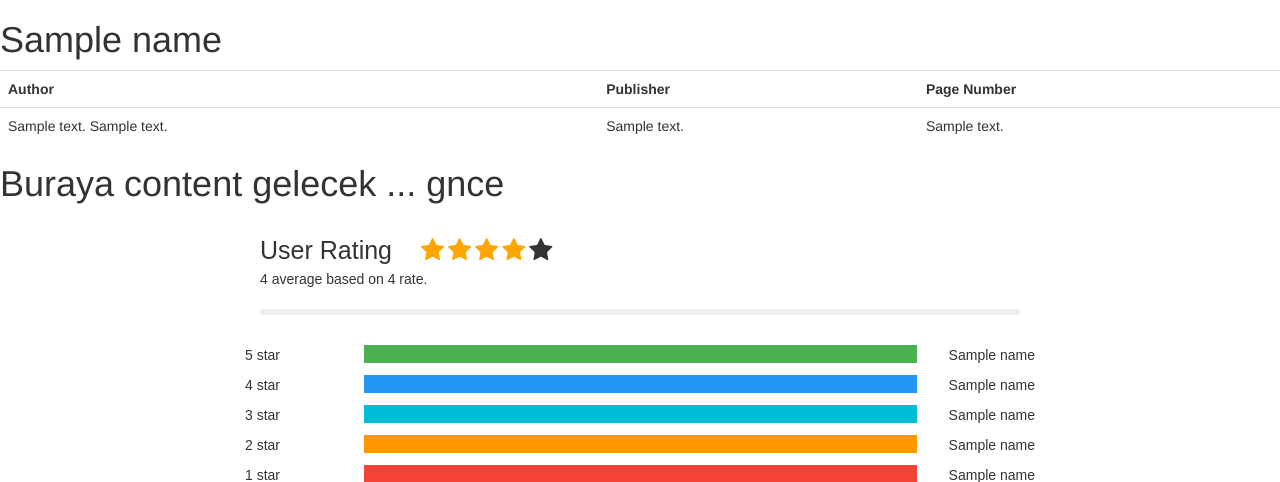
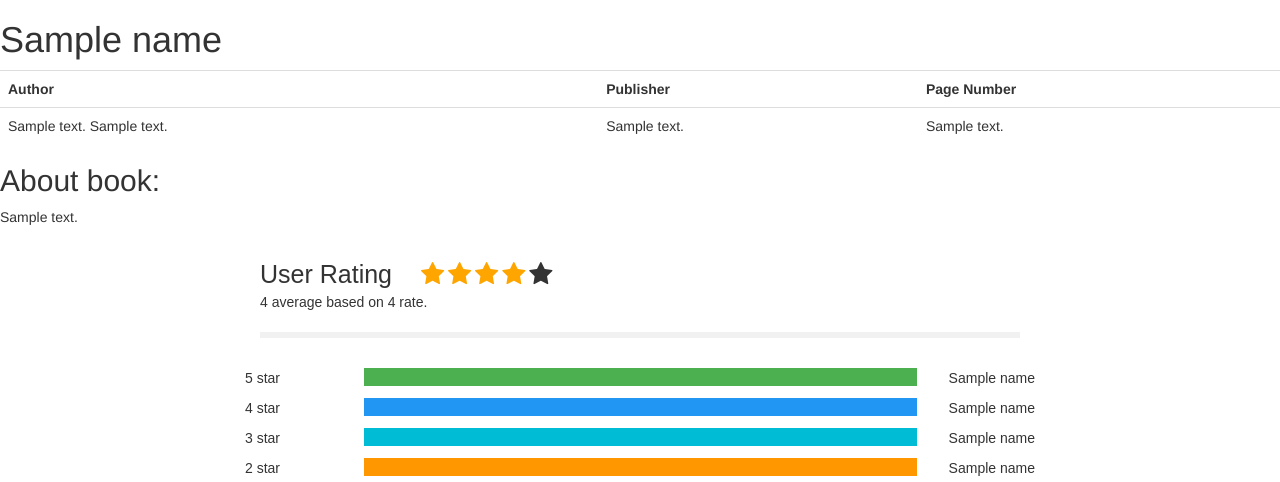
Before and after one commit to itucsdb1928/itucsdb1928_Old, a Flask app: template templates/detail.html in a window 1280 px wide. Shown: the part 52-534 px from the top of the page. Run offline with Flask 2, Linux system fonts and the light colour scheme; the template is opened without the code that fills it: most values are stand-ins (such as "Sample title", 1, 10 or a date in 2020); some libraries are stand-ins or nearby versions.

Commit message:
Update book content done.

```diff
--- a/app.py
+++ b/app.py
@@ -79,17 +79,23 @@ def detail_page():
     if(commentCheck == False):
         detailStat = -1
 
-    if(detailStat > 0):
-        if request.method == "POST":
+    if request.method == "POST":
+        print("-----Form--", request.form["btn"])
+        if request.form["btn"] == "ratingBtn" :
             userWiev = request.form
             today = today.strftime("%m/%d/%Y")
             print(userWiev)
             result = db.insertRate(db.UserId,bookId,userWiev,today)
             if(result):
                 return redirect(url_for('detail_page'))
+        elif request.form["btn"] == "updateBtn" :
+            newContent = request.form['comment']
+            db.book_detail[4] = newContent
+            db.updateBookContent(bookId,newContent)
+            return redirect(url_for('detail_page'))
 
-    return render_template('detail.html',Status=detailStat,title = " %s Detail Page"%(db.book_name),details=db.book_detail,name=db.book_name,rateInfo = bookRateInfo,today=today)
-
+    return render_template('detail.html',Status=detailStat,user=db.UserId,title = " %s Detail Page"%(db.book_name),details=db.book_detail,
+                           name=db.book_name,rateInfo = bookRateInfo,today=today)
 
 if __name__ == '__main__':
     app.run(debug=True, use_reloader=True)
--- a/templates/detail.html
+++ b/templates/detail.html
@@ -17,7 +17,20 @@
     </tr>
 </table>
 
-<h1>Buraya content gelecek ... gnce</h1>
+<h2>About book: </h2>
+{% if user == 1 %}
+<form style="text-align: center;" action="/Detail" method="POST">
+    <label class="radio-inline">
+        <textarea name="comment" rows="5" cols="150" maxlength="1000">{{details[4]}}</textarea>
+    </label>
+    <label class="radio-inline">
+        <button class="button is-link" action='submit' name="btn" value="updateBtn">Update</button>
+</label>
+</form>
+{% else %}
+<p> {{details[4]}}</p>
+{% endif %}
+
 
 <div class="userRate">
     <span class="heading">User Rating</span>
@@ -111,11 +124,11 @@
     </label>
     <label class="radio-inline">
         <h3>Comment</h3>
-        <textarea name="comment" rows="3" cols="30" maxlength = "500">Comment Box.</textarea>
+        <textarea name="comment" rows="3" cols="30" maxlength="500">Comment Box.</textarea>
     </label>
     {% if Status > 0 %}
     <label class="radio-inline" name="btn" value="ratingBtn">
-        <input type="submit">
+        <button class="button is-link" action='submit' name="btn" value="ratingBtn">Share</button>
     </label>
     {% endif %}
 </form>
@@ -143,7 +156,7 @@
         </div>
     </div>
 </div>
-<br /><br/>
+<br /><br />
 
 
 {% endblock content %}
--- a/templates/home.html
+++ b/templates/home.html
@@ -11,7 +11,6 @@
             <input class="input is-info" type="text" name="search_book" id="search_book"  placeholder="Enter Book Name..">
 
             <button class="button is-link" action='submit' name="btn" value="search">Search</button>
-
     </div>
 </form>
 <table class="table is-hoverable">
```
Also changed, not shown: arrangement.py (+8 -2 lines).
